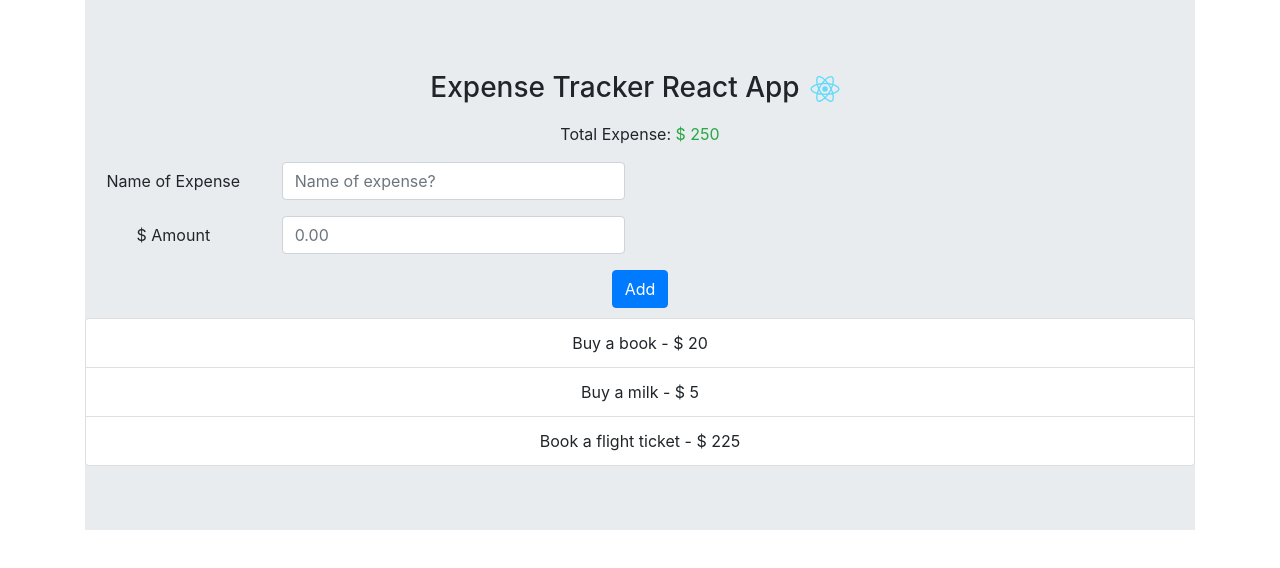
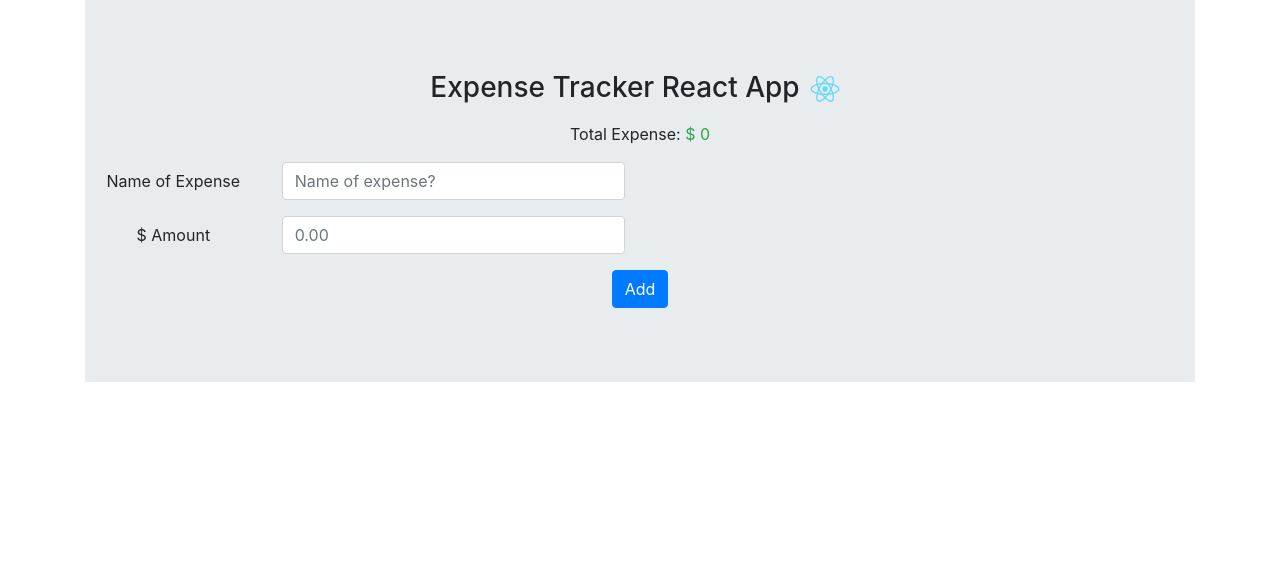
Before and after one commit to alexlarbi/expense-tracker, a React (Create React App) app in the folder react-expense-tracker/: page / in a window 1280 px wide. Shown: the top 568 px of the page. Built offline with nearby package versions, Linux system fonts and the light colour scheme.

Commit message:
Handling Form Submission

```diff
--- a/react-expense-tracker/src/App.js
+++ b/react-expense-tracker/src/App.js
@@ -4,11 +4,9 @@ import Logo from './logo.svg'
 import Form from './components/Form'
 import List from './components/List'
 
-const ALL_EXPENSES = [
-  { id: 1, name: 'Buy a book', amount: 20 },
-  { id: 2, name: 'Buy a milk', amount: 5 },
-  { id: 3, name: 'Book a flight ticket', amount: 225 }
-]
+const ALL_EXPENSES = localStorage.getItem('expenses')
+  ? JSON.parse(localStorage.getItem('expenses'))
+  : []
 
 function App() {
   const [expenses, setExpenses] = useState(ALL_EXPENSES)
@@ -27,7 +25,20 @@ function App() {
 
   const handleSubmitForm = event => {
     event.preventDefault()
-    // do something when submitting the form
+    //check whether the name is not empty and the amount is not negative
+    if (name !== '' && amount > 0) {
+      // single expense object
+      const expense = { name, amount }
+      // do not override previous values in the array
+      // use spread operator to access previous values
+      setExpenses([...expenses, expense])
+
+      // clean input fields
+      setName('')
+      setAmount('')
+    } else {
+      console.log('Invalid expense name or the amount')
+    }
   }
 
   return (
```
Also changed, not shown: 1 other file (tests, documents, lock files or other folders).
